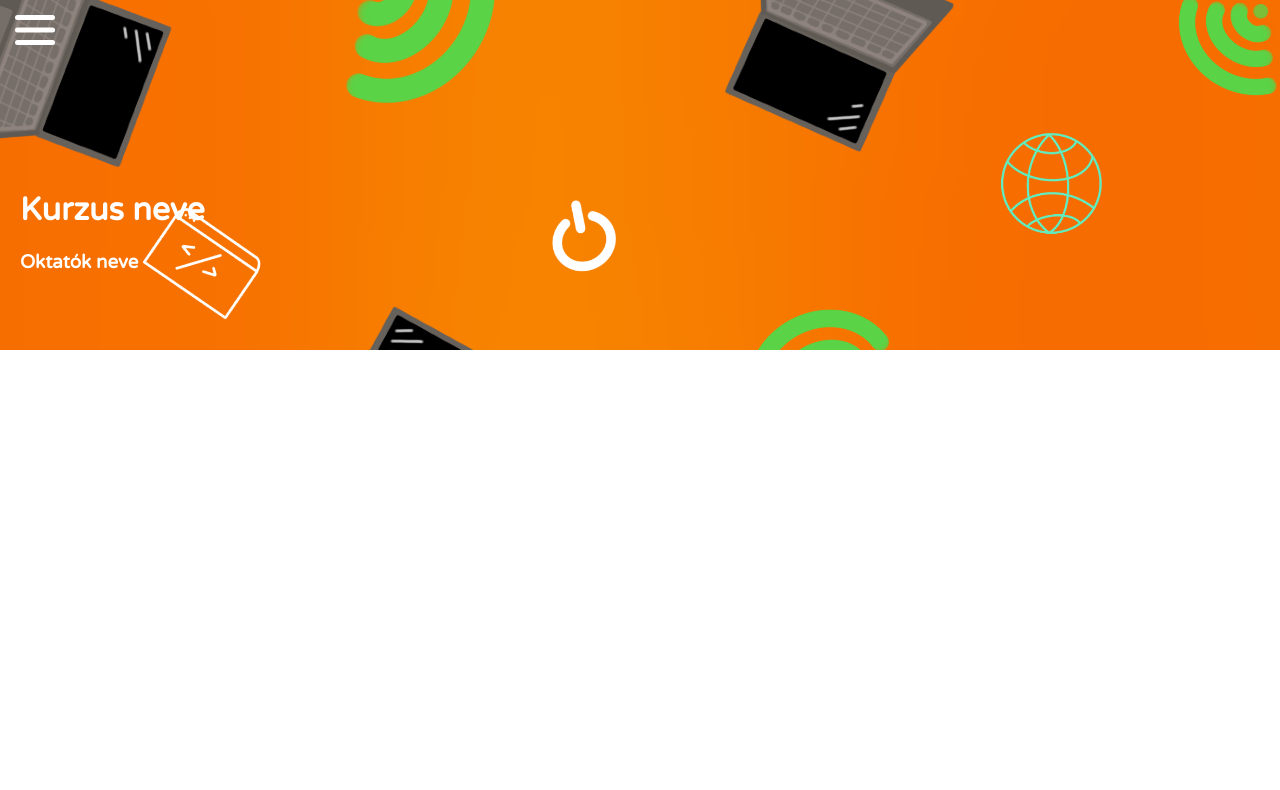
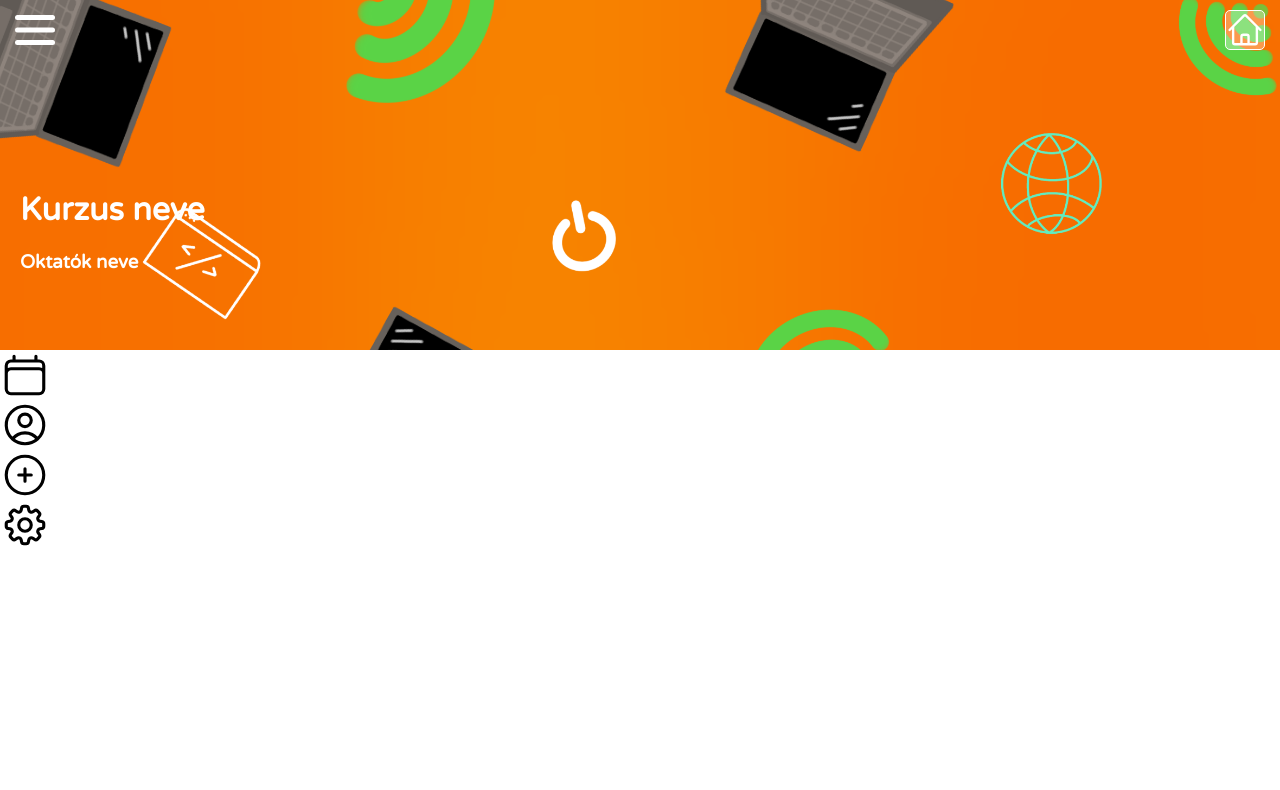
Before and after one commit to DavidVizler/ekurzusok, a PHP site: page /kurzusAdatok.html in a window 1280 px wide. Shown: the top 790 px of the page. Run offline with PHP 8.4, Linux system fonts and the light colour scheme.

Commit message:
Elkezdett svg hozzáadások

```diff
--- a/css/courseData.css
+++ b/css/courseData.css
@@ -1,13 +1,17 @@
 body{
-   margin: 0px;
-   transition: filter 0.3s ease-in-out;
-   display: flex;
-   margin: 0 !important;
-   font-family: "Varela Round";
+    display: flex;
+    flex-direction: column;
+    margin: 0px;
+    transition: filter 0.3s ease-in-out;
+    justify-content: center;
+    align-items: center;
+    display: flex;
+    margin: 0 !important;
+    font-family: "Varela Round";
 }
 
 .header{
-    /* display: flex; */
+    display: flex;
     width: 100%;
     z-index: 10;
     padding-inline: 0;
@@ -132,3 +136,38 @@ body{
     margin: 15px;
     padding: 5px;
 }
+
+.houseIcon{
+    position: absolute;
+    right: 0;
+    margin-top: 10px;
+    margin-right: 15px;
+    margin-bottom: 15px;
+    margin-left: 15px;
+    height: 30px;
+    width: 40px;
+    box-sizing: border-box;
+    cursor: pointer;
+    z-index: 10;
+}
+
+.houseIcon svg{
+    border: 1px solid white;
+    border-radius: 5px;
+    background-color: rgba(255,255,255,0.3);
+}
+
+.houseIcon a{
+    text-decoration: none;
+    color: white;
+}
+
+.functionIcons a{
+    display: flex;
+    height: 50px;
+    width: 50px;
+}
+
+.functionIcons svg{
+    color:black;
+}
--- a/kurzusAdatok.html
+++ b/kurzusAdatok.html
@@ -1,5 +1,6 @@
 <!DOCTYPE html>
 <html lang="hu">
+
 <head>
     <meta charset="UTF-8">
     <meta name="viewport" content="width=device-width, initial-scale=1.0">
@@ -8,10 +9,12 @@
 
     <link rel="preconnect" href="https://fonts.googleapis.com">
     <link rel="preconnect" href="https://fonts.gstatic.com" crossorigin>
-    <link href="https://fonts.googleapis.com/css2?family=Lobster+Two:ital,wght@0,400;0,700;1,400;1,700&family=Varela+Round&display=swap"
+    <link
+        href="https://fonts.googleapis.com/css2?family=Lobster+Two:ital,wght@0,400;0,700;1,400;1,700&family=Varela+Round&display=swap"
         rel="stylesheet">
     <title>Kurzus neve</title>
 </head>
+
 <body>
     <div class="header">
         <div class="hamburger-menu" id="hamburger-menu">
@@ -23,16 +26,37 @@
             <div class="hamburger-menu-content">
                 <h3>Felvett kurzusok</h3>
                 <ul class="addCoursesList">
-                    <a href=""><li class="addedCoursesItem">Kurzus neve</li></a>
-                    <a href=""><li class="addedCoursesItem">Kurzus neve</li></a>
-                    <a href=""><li class="addedCoursesItem">Kurzus neve</li></a>
+                    <a href="">
+                        <li class="addedCoursesItem">Kurzus neve</li>
+                    </a>
+                    <a href="">
+                        <li class="addedCoursesItem">Kurzus neve</li>
+                    </a>
+                    <a href="">
+                        <li class="addedCoursesItem">Kurzus neve</li>
+                    </a>
                 </ul>
                 <h3>Létrehozott kurzusok</h3>
                 <ul class="createdCoursesList">
-                    <a href=""><li class="createdCoursesItem">Kurzus neve</li></a>
-                    <a href=""><li class="createdCoursesItem">Kurzus neve</li></a>
-                    <a href=""><li class="createdCoursesItem">Kurzus neve</li></a>
+                    <a href="">
+                        <li class="createdCoursesItem">Kurzus neve</li>
+                    </a>
+                    <a href="">
+                        <li class="createdCoursesItem">Kurzus neve</li>
+                    </a>
+                    <a href="">
+                        <li class="createdCoursesItem">Kurzus neve</li>
+                    </a>
                 </ul>
+            </div>
+            <div class="houseIcon">
+                <a href="./kurzusok.html">
+                    <svg xmlns="http://www.w3.org/2000/svg" fill="none" viewBox="0 0 24 24" stroke-width="1.5"
+                        stroke="currentColor" class="size-6">
+                        <path stroke-linecap="round" stroke-linejoin="round"
+                            d="m2.25 12 8.954-8.955c.44-.439 1.152-.439 1.591 0L21.75 12M4.5 9.75v10.125c0 .621.504 1.125 1.125 1.125H9.75v-4.875c0-.621.504-1.125 1.125-1.125h2.25c.621 0 1.125.504 1.125 1.125V21h4.125c.621 0 1.125-.504 1.125-1.125V9.75M8.25 21h8.25" />
+                    </svg>
+                </a>
             </div>
         </div>
         <div class="courseDatas">
@@ -40,7 +64,38 @@
             <h3 id="oktatok">Oktatók neve</h3>
         </div>
     </div>
-    <div class="contentBody"></div>
+    <div class="contentBody">
+        <div class="functionIcons">
+            <div class="calendarIcon">
+                <a href="#">
+                    <svg xmlns="http://www.w3.org/2000/svg" fill="none" viewBox="0 0 24 24" stroke-width="1.5" stroke="currentColor" class="size-6">
+                        <path stroke-linecap="round" stroke-linejoin="round" d="M6.75 3v2.25M17.25 3v2.25M3 18.75V7.5a2.25 2.25 0 0 1 2.25-2.25h13.5A2.25 2.25 0 0 1 21 7.5v11.25m-18 0A2.25 2.25 0 0 0 5.25 21h13.5A2.25 2.25 0 0 0 21 18.75m-18 0v-7.5A2.25 2.25 0 0 1 5.25 9h13.5A2.25 2.25 0 0 1 21 11.25v7.5" />
+                    </svg>
+                </a>
+            </div>
+            <div class="peopleIcon">
+                <a href="#">
+                    <svg xmlns="http://www.w3.org/2000/svg" fill="none" viewBox="0 0 24 24" stroke-width="1.5" stroke="currentColor" class="size-6">
+                        <path stroke-linecap="round" stroke-linejoin="round" d="M17.982 18.725A7.488 7.488 0 0 0 12 15.75a7.488 7.488 0 0 0-5.982 2.975m11.963 0a9 9 0 1 0-11.963 0m11.963 0A8.966 8.966 0 0 1 12 21a8.966 8.966 0 0 1-5.982-2.275M15 9.75a3 3 0 1 1-6 0 3 3 0 0 1 6 0Z" />
+                    </svg>
+                </a>
+            </div>
+            <div class="addIcon">
+                <a href="#"><svg xmlns="http://www.w3.org/2000/svg" fill="none" viewBox="0 0 24 24" stroke-width="1.5" stroke="currentColor" class="size-6">
+                    <path stroke-linecap="round" stroke-linejoin="round" d="M12 9v6m3-3H9m12 0a9 9 0 1 1-18 0 9 9 0 0 1 18 0Z" />
+                  </svg>
+                </a>
+            </div>
+            <div class="settingIcon">
+                <a href="#"><svg xmlns="http://www.w3.org/2000/svg" fill="none" viewBox="0 0 24 24" stroke-width="1.5" stroke="currentColor" class="size-6">
+                    <path stroke-linecap="round" stroke-linejoin="round" d="M10.343 3.94c.09-.542.56-.94 1.11-.94h1.093c.55 0 1.02.398 1.11.94l.149.894c.07.424.384.764.78.93.398.164.855.142 1.205-.108l.737-.527a1.125 1.125 0 0 1 1.45.12l.773.774c.39.389.44 1.002.12 1.45l-.527.737c-.25.35-.272.806-.107 1.204.165.397.505.71.93.78l.893.15c.543.09.94.559.94 1.109v1.094c0 .55-.397 1.02-.94 1.11l-.894.149c-.424.07-.764.383-.929.78-.165.398-.143.854.107 1.204l.527.738c.32.447.269 1.06-.12 1.45l-.774.773a1.125 1.125 0 0 1-1.449.12l-.738-.527c-.35-.25-.806-.272-1.203-.107-.398.165-.71.505-.781.929l-.149.894c-.09.542-.56.94-1.11.94h-1.094c-.55 0-1.019-.398-1.11-.94l-.148-.894c-.071-.424-.384-.764-.781-.93-.398-.164-.854-.142-1.204.108l-.738.527c-.447.32-1.06.269-1.45-.12l-.773-.774a1.125 1.125 0 0 1-.12-1.45l.527-.737c.25-.35.272-.806.108-1.204-.165-.397-.506-.71-.93-.78l-.894-.15c-.542-.09-.94-.56-.94-1.109v-1.094c0-.55.398-1.02.94-1.11l.894-.149c.424-.07.765-.383.93-.78.165-.398.143-.854-.108-1.204l-.526-.738a1.125 1.125 0 0 1 .12-1.45l.773-.773a1.125 1.125 0 0 1 1.45-.12l.737.527c.35.25.807.272 1.204.107.397-.165.71-.505.78-.929l.15-.894Z" />
+                    <path stroke-linecap="round" stroke-linejoin="round" d="M15 12a3 3 0 1 1-6 0 3 3 0 0 1 6 0Z" />
+                  </svg>
+                </a>
+            </div>
+        </div>
+    </div>
     <script src="./js/courseDatasPage.js"></script>
 </body>
+
 </html>
```
